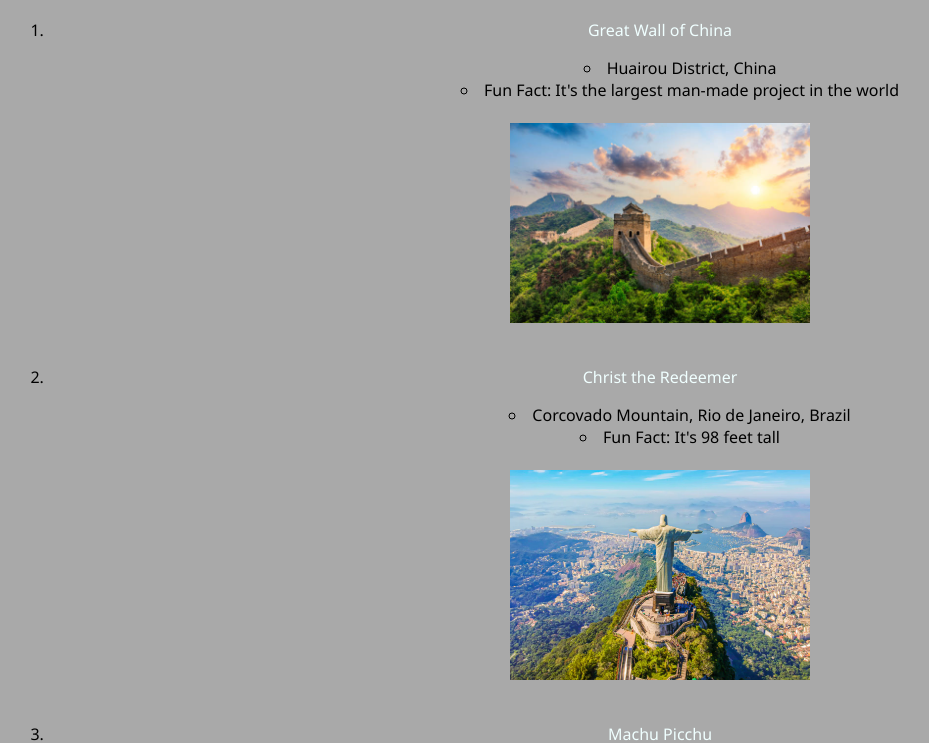
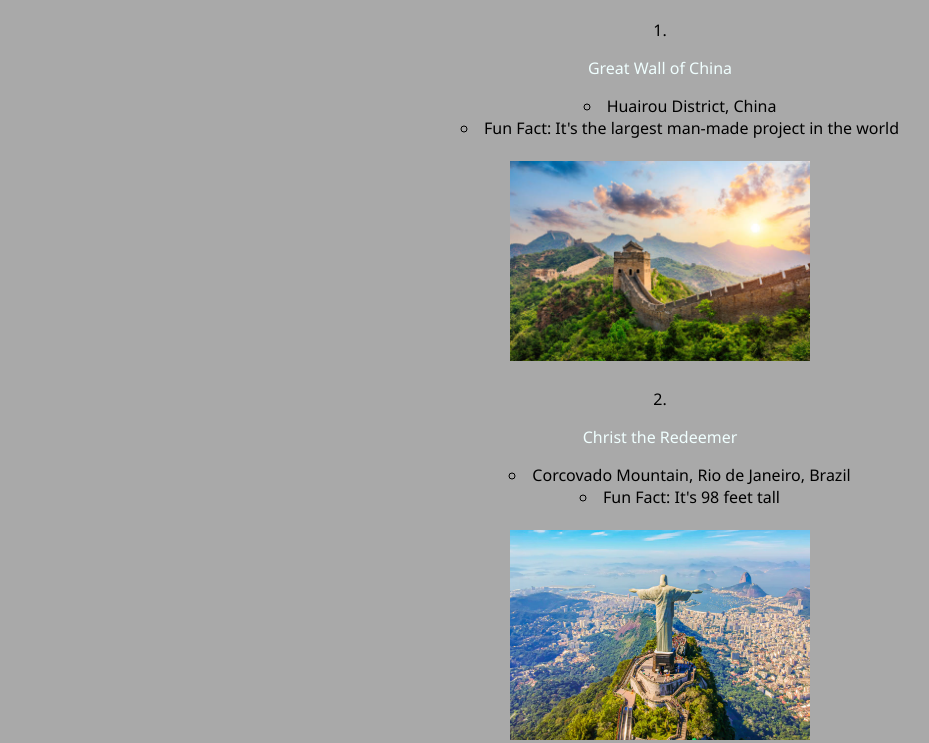
Before and after one commit to janetew/IS-201, a plain HTML site: page scratch.html in a window 1280 px wide. Shown: the part 67-810 px from the top of the page, without its empty margins (0-929 px from the left). Drawn offline with Linux system fonts and the light colour scheme.

Commit message:
Add files via upload

```diff
--- a/css/scratch.css
+++ b/css/scratch.css
@@ -10,6 +10,10 @@ ul {
     list-style-position: inside; /* Makes bullets align with the text */
     text-align: center;          /* Centers both bullets and text */
 }
+ol{
+    list-style-position: inside; /* Makes bullets align with the text */
+    text-align: center;          /* Centers both bullets and text */
+}
 body{
     font-weight: 500;
     font-family: 'Segoe UI', Tahoma, Geneva, Verdana, sans-serif;
```
